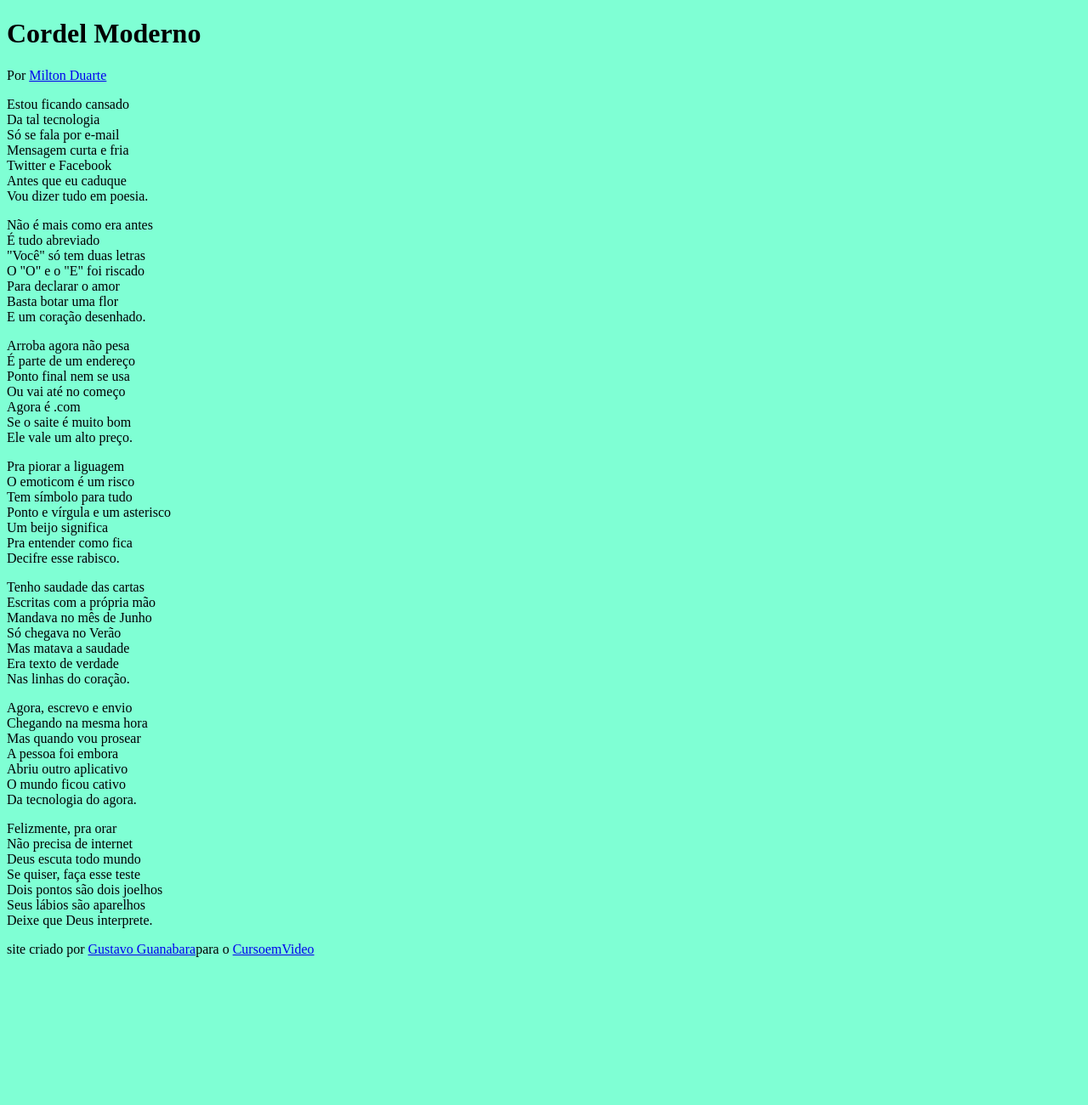
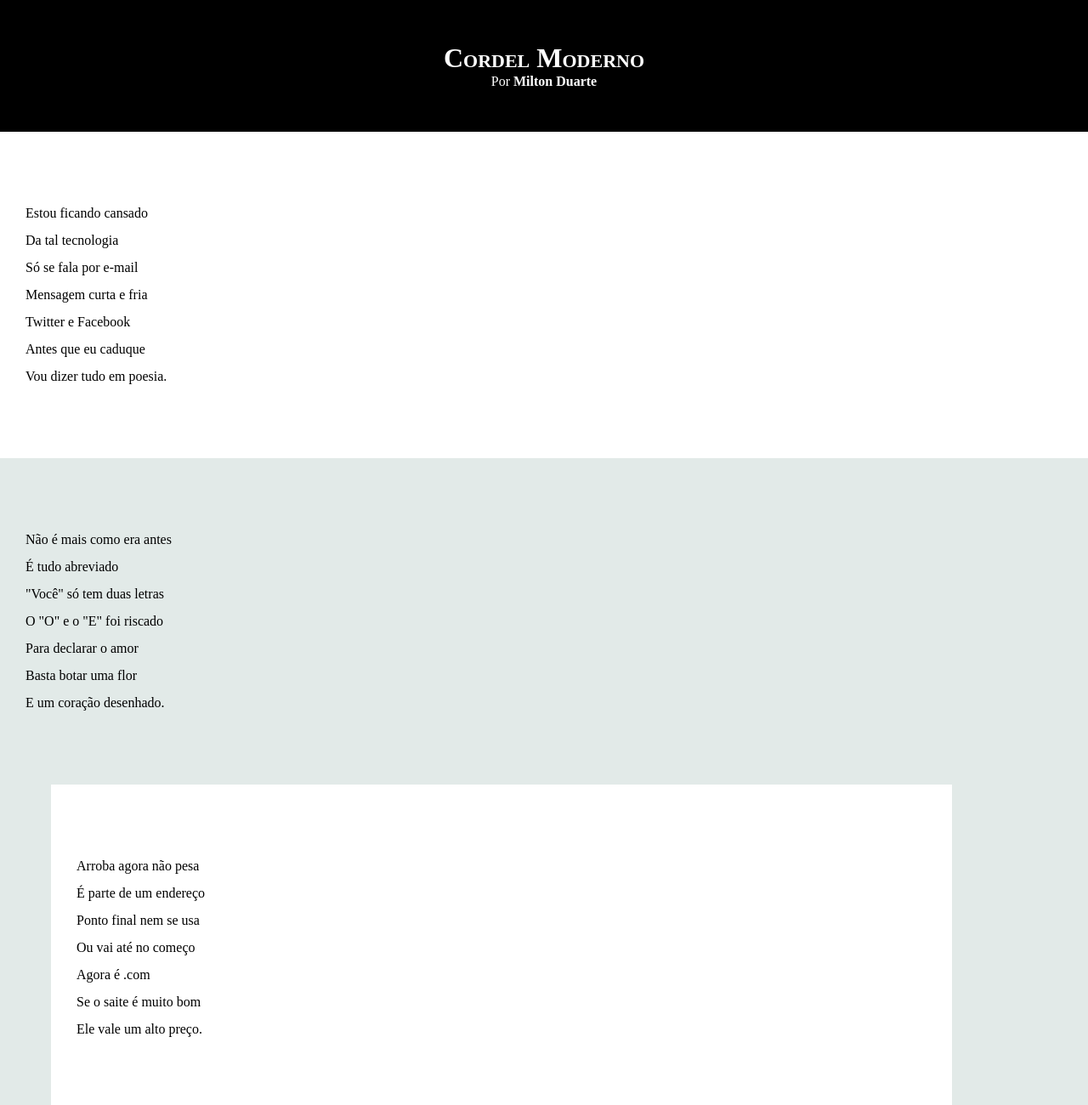
Before and after one commit to joicealvesdev/html-css, a plain HTML site: page desafio012/index.html in a window 1280 px wide. Shown: the top 1300 px of the page at 85% size. Before the commit the page ends 1142 px from the top, so only its background shows below. Drawn offline with Linux system fonts and the light colour scheme.

Commit message:
atualizando o projeto

```diff
--- a/desafio012/index.html
+++ b/desafio012/index.html
@@ -103,7 +103,7 @@
             </p>
     </section>
  <footer>
-    <p>site criado por <a href="github.com/gustavoguanabara" target="_blank">Gustavo Guanabara</a>para o <a href="https://www.cursoemvideo.com/" target="_blank">CursoemVideo</a></p>
+    <p>site criado por <a href="https://github.com/gustavoguanabara" target="_blank">Gustavo Guanabara</a> para o <a href="https://www.cursoemvideo.com/" target="_blank">CursoemVideo</a></p>
  </footer>
 </body>
 </html>
--- a/desafio012/style.css
+++ b/desafio012/style.css
@@ -1,5 +1,71 @@
 @charset "UTF-8";
 
-body {
-    background-color: aquamarine;
+*{
+    margin:0px;
+
 }
+
+html, body {
+    min-height: 100vh;
+    background-color: rgb(226, 234, 232);
+}
+
+header{
+    background-color: black;
+    color: white;
+    text-align: center;
+}
+
+header > h1  {
+    padding-top: 50px;
+    font-variant: small-caps;
+}
+header > p {
+    padding-bottom: 50px;
+
+}
+header a, footer a {
+    color: white;
+    text-decoration: none;
+    font-weight: bolder;
+}
+
+header a:hover, footer a:hover{
+    text-decoration: underline;
+}
+
+section {
+    padding: 10vh;
+    padding-bottom: 10vh;
+    line-height: 2em;
+    padding-left: 30px;
+}
+
+section.normal {
+    background-color: white;
+    color: black;
+}
+
+section.imagem {
+    background-color: black ;
+    color: white ;
+}
+
+section.imagem {
+    width: 400px;
+    background-color: rgba(62, 34, 34, 0.195);
+}
+
+a {
+    text-decoration: none;
+    color: white;
+    font-weight: bolder;
+}
+
+
+footer {
+    text-align: center;
+    color: white;
+    background-color: black;
+    padding: 3px;
+}
```
Lines whose indentation alone changed are shown as unchanged.
